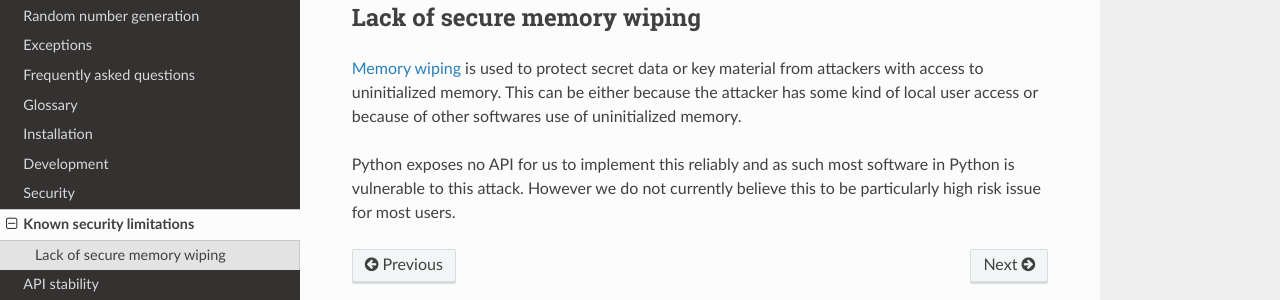
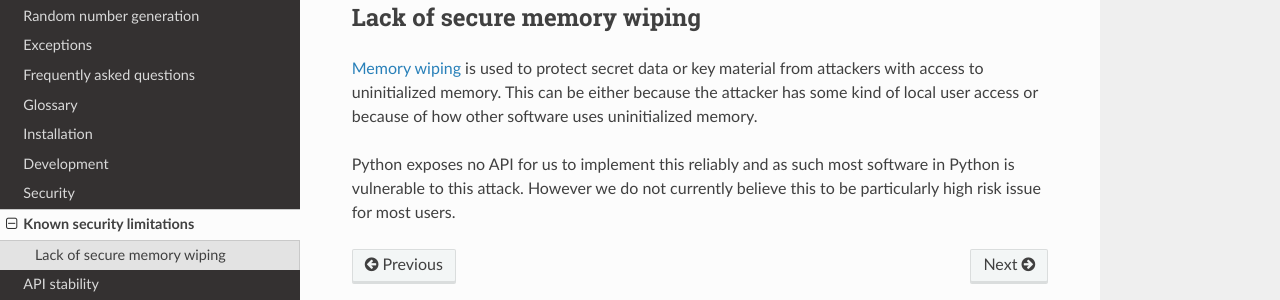
Before and after one commit to WebKing0121/cryptography, a Sphinx documentation site: the page built from docs/limitations.rst, in a window 1280 px wide. Shown: the part 159-459 px from the top of the page. Built offline with Sphinx 7.4.7 and the Read the Docs theme 2.0.0, drawn with Linux system fonts in a browser that asks for light colours; pages that are not in the unit, such as notebooks, are missing from menus.

Commit message:
Rephrase to keep the spell checker happy

```diff
--- a/docs/limitations.rst
+++ b/docs/limitations.rst
@@ -6,7 +6,7 @@ Lack of secure memory wiping
 
 `Memory wiping`_ is used to protect secret data or key material from attackers
 with access to uninitialized memory. This can be either because the attacker
-has some kind of local user access or because of other softwares use of
+has some kind of local user access or because of how other software uses
 uninitialized memory.
 
 Python exposes no API for us to implement this reliably and as such most
```
